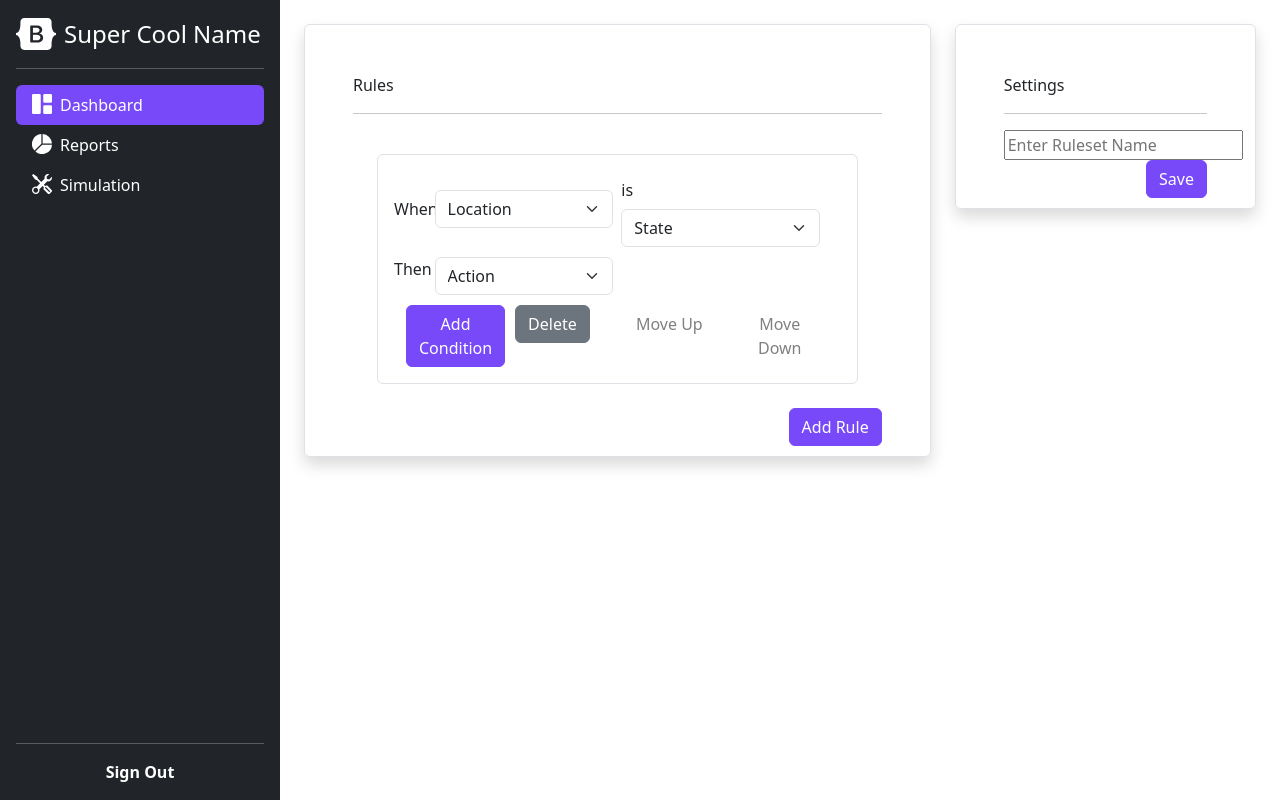
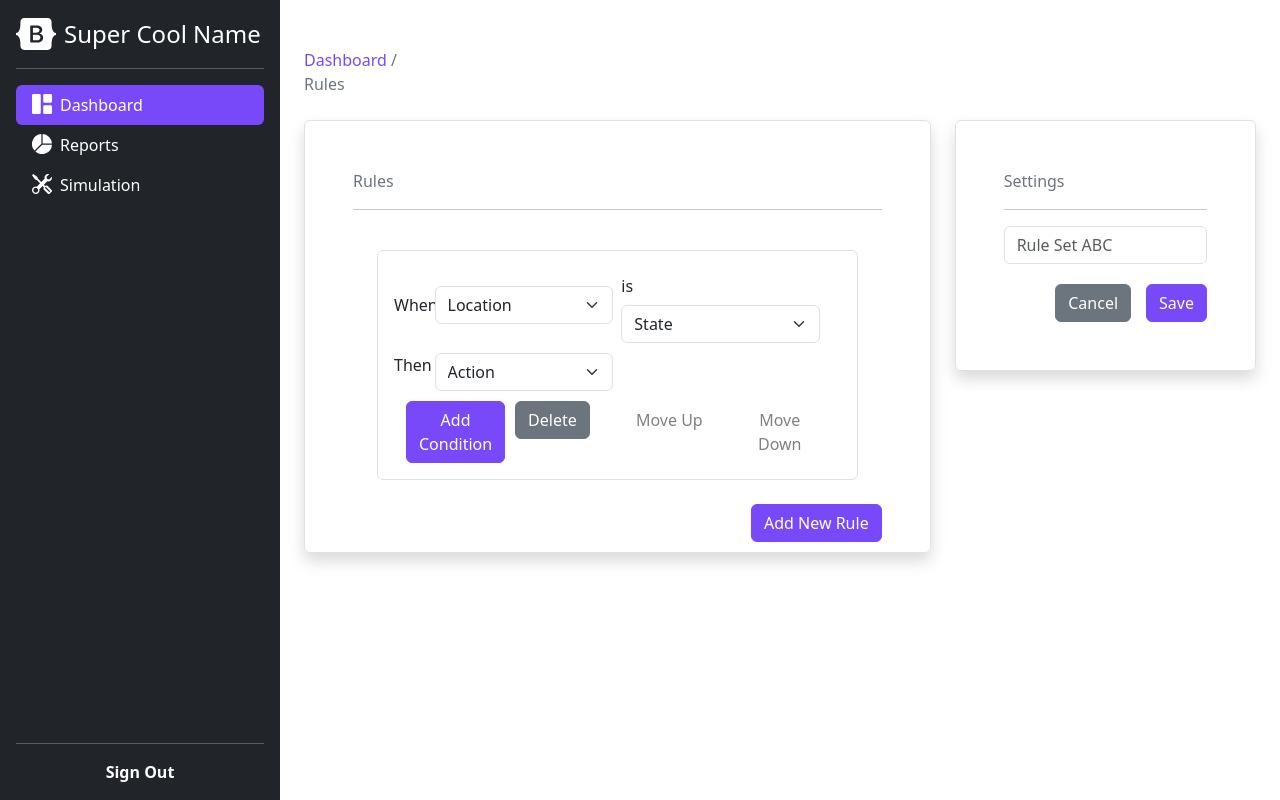
Before and after one commit to Access-Point-Program/cohort-3-rules-engine-admin, an Angular app in the folder front-end/: page / in a window 1280 px wide. Built offline with nearby package versions, Linux system fonts and the light colour scheme.

Commit message:
i think all styling and additions are done. just needs implementation

```diff
--- a/front-end/src/app/add-new-rule-button/add-new-rule-button.component.html
+++ b/front-end/src/app/add-new-rule-button/add-new-rule-button.component.html
@@ -1 +1 @@
-<button type="button" class="btn btn-primary" style="float:right;">Add Rule</button>
+<button type="button" class="btn btn-primary" style="float:right;">Add New Rule</button>
--- a/front-end/src/app/app.component.html
+++ b/front-end/src/app/app.component.html
@@ -1,11 +1,12 @@
 <main class="d-flex flex-nowrap" style="height: fit-content; min-height: 100%;">
     <app-sidebar class="d-flex flex-column flex-shrink-0 p-3 text-bg-dark col-sm-3 col-12 sidebar" style="max-width: 280px; height: 100vh;"></app-sidebar>
     <div class="container p-4">
+        <app-dashboard-path class="p-2"></app-dashboard-path>
         <div class="row g-4" >
             <ng-container>
                 <div class="col-8" style="height:fit-content; ">
                     <div class="rounded shadow p-5" style="border: 1px solid #DEE2E6">
-                        <p>Rules</p>
+                        <p style="color: #6C757D">Rules</p>
                         <hr>
                         <div class="p-2" style="height:fit-content;">
                             <app-rules-component id="rulesComponent" *ngFor="let rule of ruleset" [priority]="ruleset.indexOf(rule)"></app-rules-component>
@@ -17,10 +18,10 @@
             <ng-container>
                 <div class="col-4">
                     <div class="rounded shadow p-5 sticky-top" style="border: 1px solid #DEE2E6">
-                        <p>Settings</p>
+                        <p style="color: #6C757D">Settings</p>
                         <hr>
                         <app-ruleset-name></app-ruleset-name>
-                        <div>
+                        <div style="margin-top: 20px;">
                             <app-save-button></app-save-button>
                         </div>
                     </div>
--- a/front-end/src/app/app.module.ts
+++ b/front-end/src/app/app.module.ts
@@ -14,6 +14,7 @@ import { AddNewRuleButtonComponent } from './add-new-rule-button/add-new-rule-bu
 import { RulesComponentComponent } from './rules-component/rules-component.component';
 import { RulesetNameComponent } from './ruleset-name/ruleset-name.component';
 import { SaveButtonComponent } from './save-button/save-button.component';
+import { DashboardPathComponent } from './dashboard-path/dashboard-path.component';
 
 @NgModule({
   declarations: [
@@ -30,7 +31,8 @@ import { SaveButtonComponent } from './save-button/save-button.component';
     AddNewRuleButtonComponent,
     RulesComponentComponent,
     RulesetNameComponent,
-    SaveButtonComponent
+    SaveButtonComponent,
+    DashboardPathComponent
   ],
   imports: [
     BrowserModule
--- /dev/null
+++ b/front-end/src/app/dashboard-path/dashboard-path.component.html
@@ -0,0 +1,5 @@
+<div style="width: 135px;">
+    <span>
+        <a href="#" class="nav-link active" style="color: #6C757D;"> <span style="color: #7749F8;"> Dashboard </span> / Rules </a>
+    </span>
+</div>
--- a/front-end/src/app/ruleset-name/ruleset-name.component.html
+++ b/front-end/src/app/ruleset-name/ruleset-name.component.html
@@ -1 +1 @@
-<input type="text" id="rulesetName" placeholder="Enter Ruleset Name">
+<input class="form-control" type="text" id="rulesetName" placeholder="Rule Set ABC">
--- a/front-end/src/app/save-button/save-button.component.html
+++ b/front-end/src/app/save-button/save-button.component.html
@@ -1 +1,4 @@
-<button type="button" class="btn btn-primary" style="float:right;">Save</button>
+<span style="display: flex; justify-content: end;" class="col-12">
+    <button type="button" class="btn btn-secondary" style="margin-right: 15px;">Cancel</button>
+    <button type="button" class="btn btn-primary">Save</button>
+</span>
```
Also changed, not shown: front-end/src/app/dashboard-path/dashboard-path.component.ts (added, +10 -0 lines), front-end/src/app/dashboard-path/dashboard-path.component.css (added), 1 other file (tests, documents, lock files or other folders).
